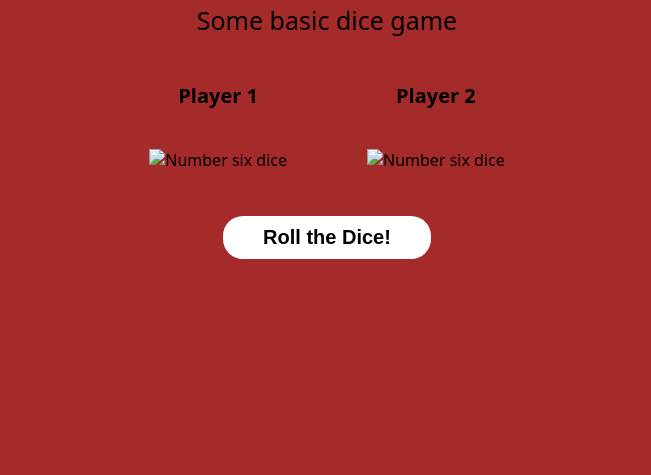
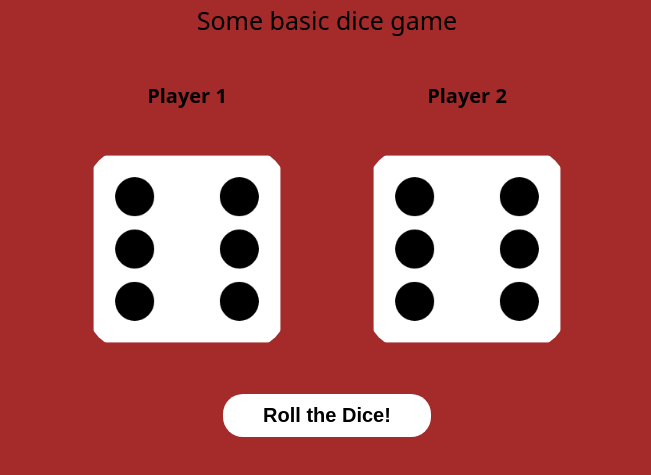
Before and after one commit to Rihaya22/the-dice-game, a plain HTML site: page index.html in a window 1280 px wide. Shown: the part 185-660 px from the top of the page, without its empty margins (313-964 px from the left). Drawn offline with Linux system fonts and the light colour scheme; a web font is replaced by a local one.

Commit message:
Dice 6
Fixing dice number 6 Image

```diff
--- a/index.html
+++ b/index.html
@@ -17,11 +17,11 @@
   <div class="container">
     <div class="dice-1">
       <p class="dice-player-text">Player 1</p>
-      <img id="player-1-Dice" class="dice" src="" alt="Number six dice">
+      <img id="player-1-Dice" class="dice" src="./images/dice-six.png" alt="Dice number 6">
     </div>
     <div class="dice-2">
       <p class="dice-player-text">Player 2</p>
-      <img id="player-2-Dice" class="dice" src="" alt="Number six dice">
+      <img id="player-2-Dice" class="dice" src="./images/dice-six.png" alt="Dice number 6">
     </div>
 </div>
   <!-- Credits dice img from game-icons.net -->
```
